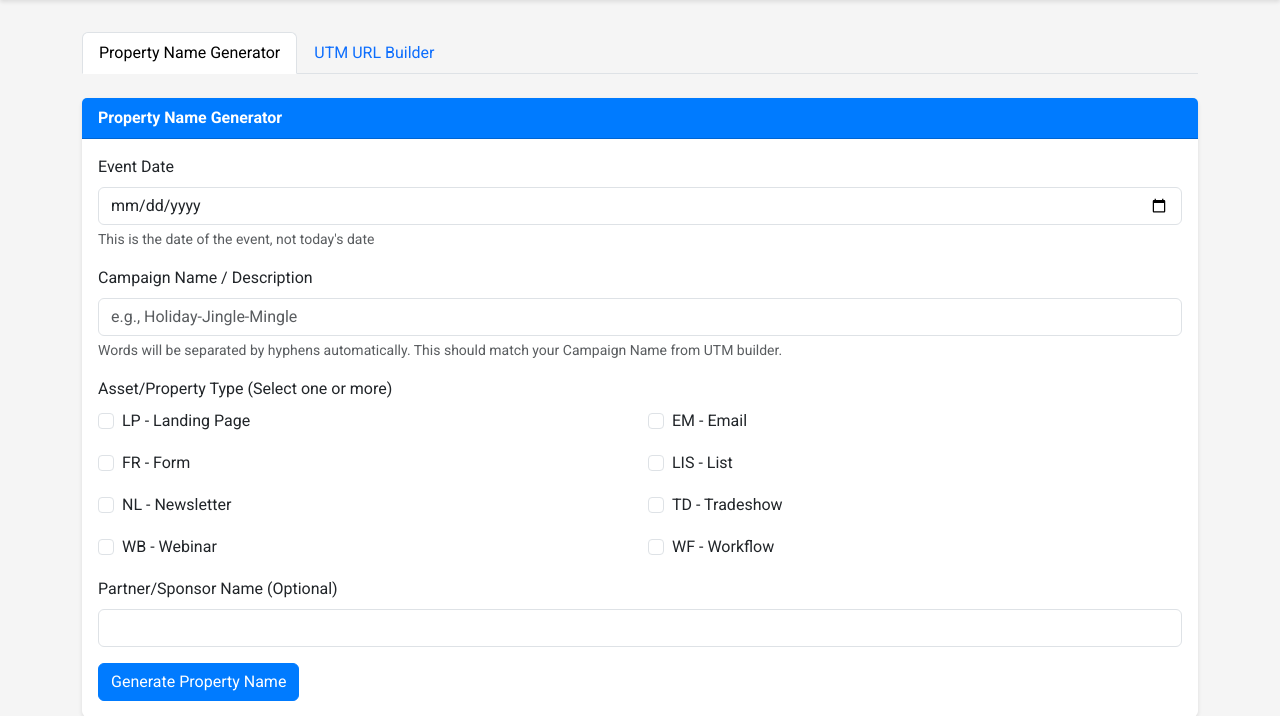
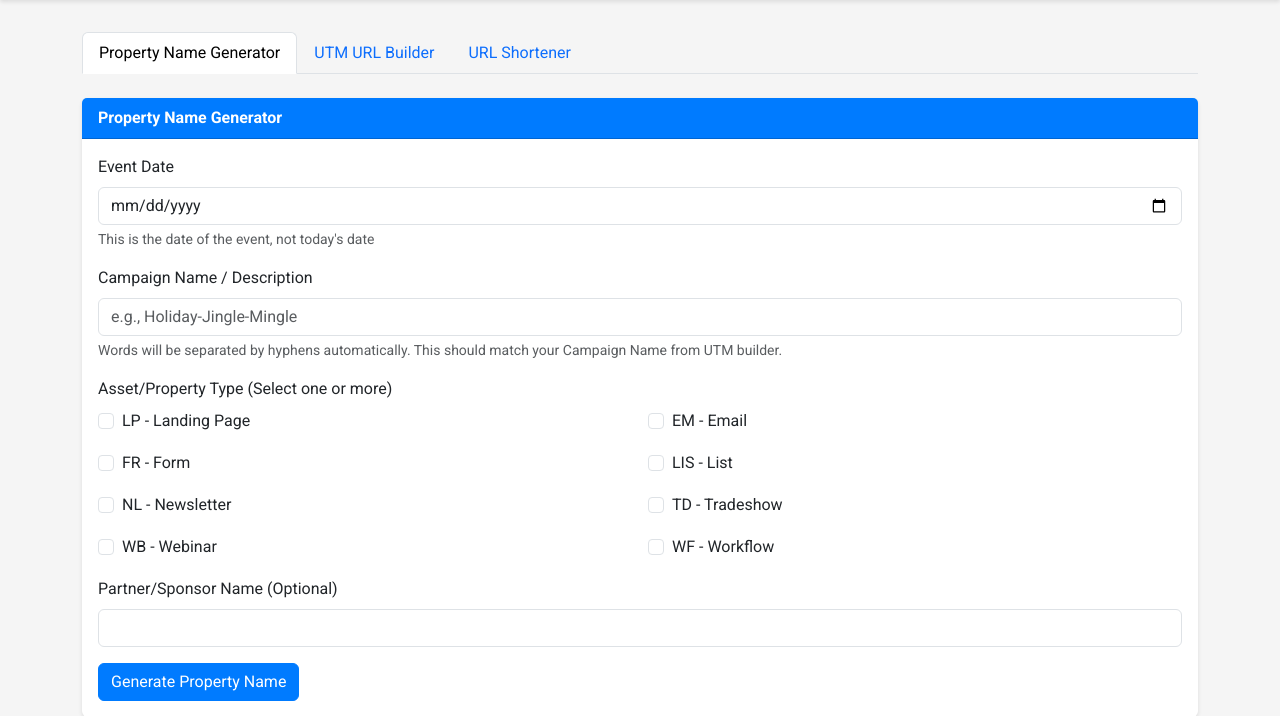
Before and after one commit to tmfudge/AutomateOps-AI-Toolkit, a Flask app: page / in a window 1280 px wide. Shown: the part 144-860 px from the top of the page. Run offline with Flask 3, Linux system fonts and the light colour scheme.

Commit message:
Agent query: Is the URL Shortener tab visible and functional? Can you try shortening a URL and verify if it works?

```diff
--- a/app.py
+++ b/app.py
@@ -1,9 +1,35 @@
-from flask import Flask, render_template, request, jsonify
+from flask import Flask, render_template, request, jsonify, redirect
+from flask_sqlalchemy import SQLAlchemy
 from urllib.parse import urlparse, urlencode
 import re
+import os
+import string
+import random
 from datetime import datetime
 
 app = Flask(__name__)
+app.config['SQLALCHEMY_DATABASE_URI'] = os.environ['DATABASE_URL']
+app.config['SQLALCHEMY_TRACK_MODIFICATIONS'] = False
+db = SQLAlchemy(app)
+
+class ShortenedURL(db.Model):
+    __tablename__ = 'shortened_urls'
+    id = db.Column(db.Integer, primary_key=True)
+    original_url = db.Column(db.Text, nullable=False)
+    short_code = db.Column(db.String(10), unique=True, nullable=False)
+    created_at = db.Column(db.DateTime(timezone=True), server_default=db.func.now())
+    clicks = db.Column(db.Integer, default=0)
+
+    def __repr__(self):
+        return f'<ShortenedURL {self.short_code}>'
+
+def generate_short_code(length=6):
+    """Generate a random short code for URLs"""
+    characters = string.ascii_letters + string.digits
+    while True:
+        code = ''.join(random.choice(characters) for _ in range(length))
+        if not ShortenedURL.query.filter_by(short_code=code).first():
+            return code
 
 # Configuration for dropdown options
 MEDIUM_OPTIONS = {
@@ -115,5 +141,45 @@ def generate_property_name():
 
     return jsonify({'property_names': property_names})
 
+@app.route('/shorten', methods=['POST'])
+def shorten_url():
+    url = request.form.get('url')
+    if not url:
+        return jsonify({'error': 'URL is required'}), 400
+
+    if not validate_url(url):
+        return jsonify({'error': 'Invalid URL format'}), 400
+
+    existing = ShortenedURL.query.filter_by(original_url=url).first()
+    if existing:
+        return jsonify({
+            'short_url': request.host_url + existing.short_code,
+            'short_code': existing.short_code
+        })
+
+    short_code = generate_short_code()
+    new_url = ShortenedURL(
+        original_url=url,
+        short_code=short_code
+    )
+
+    db.session.add(new_url)
+    db.session.commit()
+
+    return jsonify({
+        'short_url': request.host_url + short_code,
+        'short_code': short_code
+    })
+
+@app.route('/<short_code>')
+def redirect_to_url(short_code):
+    url_mapping = ShortenedURL.query.filter_by(short_code=short_code).first_or_404()
+    url_mapping.clicks += 1
+    db.session.commit()
+    return redirect(url_mapping.original_url)
+
+with app.app_context():
+    db.create_all()
+
 if __name__ == '__main__':
     app.run(host='0.0.0.0', port=5000, debug=True)
--- a/static/js/main.js
+++ b/static/js/main.js
@@ -153,4 +153,28 @@ document.addEventListener('DOMContentLoaded', function() {
             });
         });
     });
+
+    // URL Shortener Form Submission
+    document.getElementById('shortener-form').addEventListener('submit', function(e) {
+        e.preventDefault();
+
+        const formData = new FormData(this);
+
+        fetch('/shorten', {
+            method: 'POST',
+            body: formData
+        })
+        .then(response => response.json())
+        .then(data => {
+            if (data.error) {
+                document.getElementById('shortener-error').textContent = data.error;
+                document.getElementById('shortener-error').style.display = 'block';
+                document.getElementById('shortener-result').style.display = 'none';
+            } else {
+                document.getElementById('short-url').textContent = data.short_url;
+                document.getElementById('shortener-result').style.display = 'block';
+                document.getElementById('shortener-error').style.display = 'none';
+            }
+        });
+    });
 });
--- a/templates/index.html
+++ b/templates/index.html
@@ -7,6 +7,9 @@
     </li>
     <li class="nav-item" role="presentation">
         <button class="nav-link" id="utm-tab" data-bs-toggle="tab" data-bs-target="#utm" type="button" role="tab">UTM URL Builder</button>
+    </li>
+    <li class="nav-item" role="presentation">
+        <button class="nav-link" id="shortener-tab" data-bs-toggle="tab" data-bs-target="#shortener" type="button" role="tab">URL Shortener</button>
     </li>
 </ul>
 
@@ -132,6 +135,39 @@
             </div>
         </div>
     </div>
+
+    <!-- URL Shortener -->
+    <div class="tab-pane fade" id="shortener" role="tabpanel">
+        <div class="card">
+            <div class="card-header">
+                URL Shortener
+            </div>
+            <div class="card-body">
+                <form id="shortener-form">
+                    <div class="mb-3">
+                        <label for="url" class="form-label">URL to Shorten</label>
+                        <input type="url" class="form-control" id="url" name="url" required
+                               placeholder="https://example.com/very/long/url"
+                               pattern="https://.*"
+                               title="Please start with https://">
+                        <div class="form-text">URL must start with https://</div>
+                    </div>
+
+                    <button type="submit" class="btn btn-primary">Shorten URL</button>
+                </form>
+
+                <div id="shortener-error" class="error-message"></div>
+
+                <div id="shortener-result" class="result-box" style="display: none;">
+                    <h6>Shortened URL:</h6>
+                    <div class="d-flex align-items-center">
+                        <span id="short-url" class="text-break"></span>
+                        <button class="btn btn-sm btn-outline-primary copy-btn">Copy</button>
+                    </div>
+                </div>
+            </div>
+        </div>
+    </div>
 </div>
 
 <!-- Embedding Instructions -->
```
